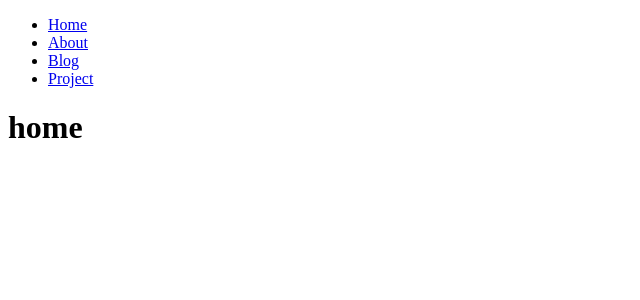
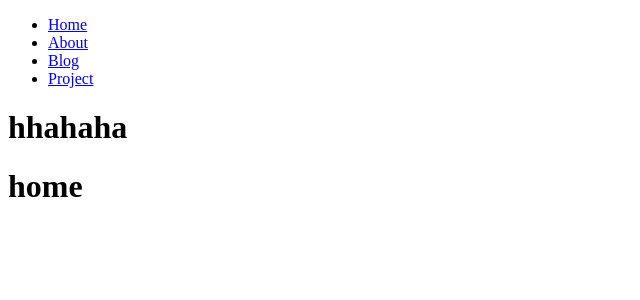
Before and after one commit to siihasann/nuxt-blog, a Nuxt app: page / in a window 1280 px wide. Shown: the top 300 px of the page, without its empty margins (0-640 px from the left). Built offline with nearby package versions, Linux system fonts and the light colour scheme.

Commit message:
determine the page layout

```diff
--- a/app.vue
+++ b/app.vue
@@ -1,15 +1,6 @@
 <template>
-  <div>
-    <nav>
-      <ul>
-        <li><NuxtLink to="/">Home</NuxtLink></li>
-        <li><NuxtLink to="/about">About</NuxtLink></li>
-        <li><NuxtLink to="/blog">Blog</NuxtLink></li>
-        <li><NuxtLink to="/project">Project</NuxtLink></li>
-      </ul>
-    </nav>
-  </div>
-  <div>
+  <NuxtLayout name="default">
+    <h1>hhahaha</h1>
     <NuxtPage />
-  </div>
+  </NuxtLayout>
 </template>
--- /dev/null
+++ b/layouts/default.vue
@@ -0,0 +1,13 @@
+<template>
+    <div>
+        <nav>
+            <ul>
+                <li><NuxtLink to="/">Home</NuxtLink></li>
+                <li><NuxtLink to="/about">About</NuxtLink></li>
+                <li><NuxtLink to="/blog">Blog</NuxtLink></li>
+                <li><NuxtLink to="/project">Project</NuxtLink></li>
+            </ul>
+        </nav>
+  </div>
+  <slot/>
+</template>
```
